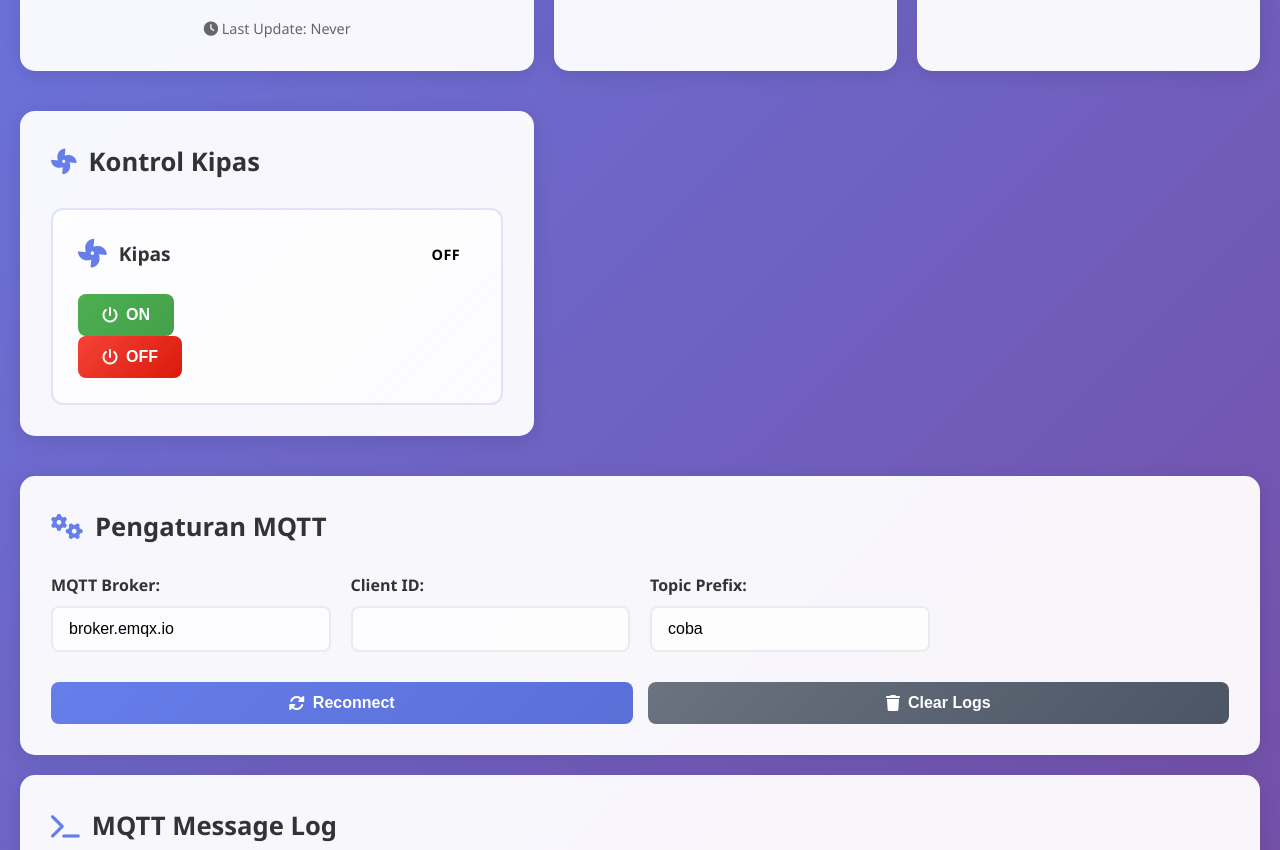
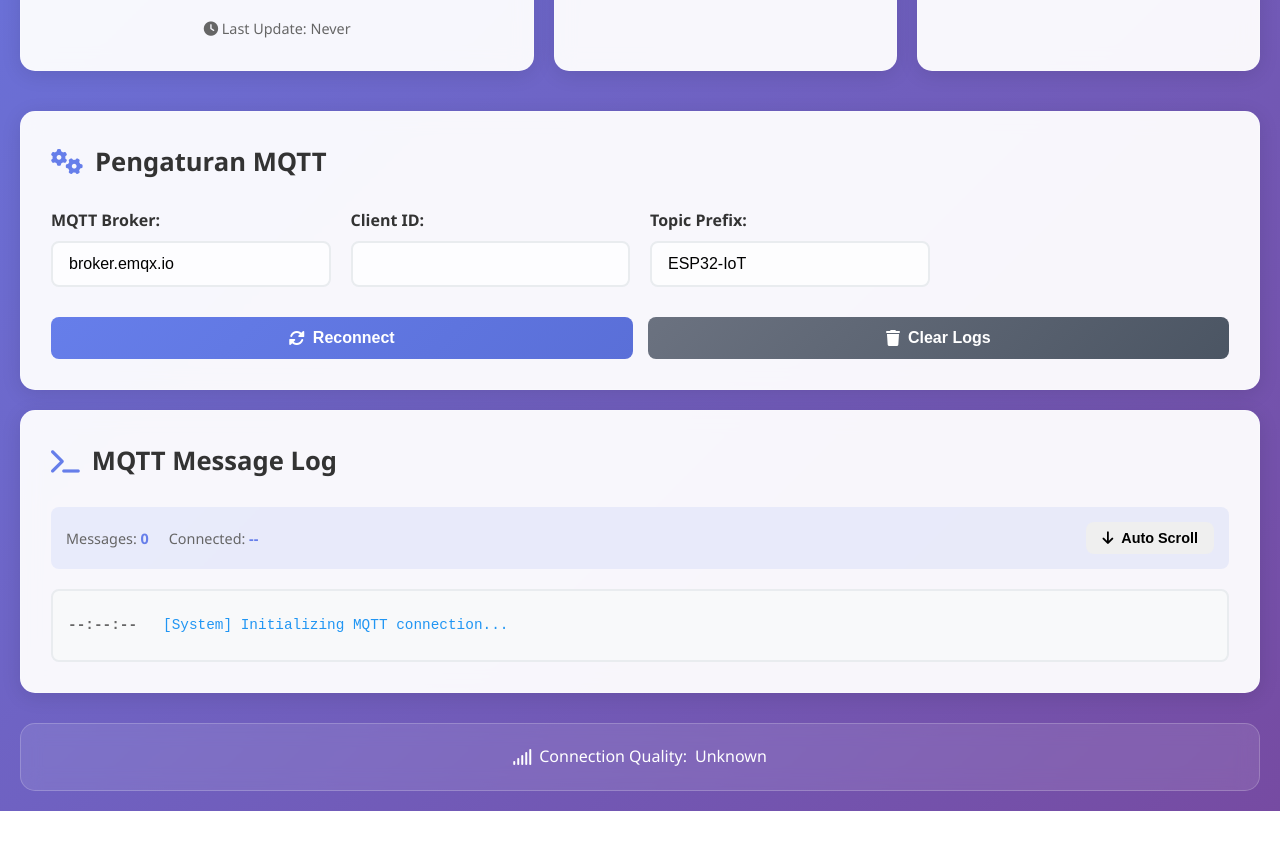
Before and after one commit to sridindapurwantii/monitoring-esp32, a plain HTML site: page index.html in a window 1280 px wide. Shown: the part 781-1631 px from the top of the page. After the commit the page ends 1592 px from the top, so only its background shows below. Drawn offline with Linux system fonts and the light colour scheme; a script that the page names is missing.

Commit message:
Update index.html

```diff
--- a/index.html
+++ b/index.html
@@ -88,27 +88,6 @@
                         </div>
                     </div>
                 </section>
-                <!-- Control Kipas Section -->
-                <section class="card control-section-card">
-                    <h2><i class="fas fa-fan"></i> Kontrol Kipas</h2>
-                    <div class="control-item">
-                        <div class="control-header">
-                            <div class="control-info">
-                                <i class="fas fa-fan control-icon"></i>
-                                <span class="control-label">Kipas</span>
-                            </div>
-                            <div class="status-badge" id="kipasStatus">OFF</div>
-                        </div>
-                        <div class="control-buttons">
-                            <button class="btn btn-on" onclick="sendMQTTCommand('kipas', 'ON')" id="kipasOn">
-                                <i class="fas fa-power-off"></i> ON
-                            </button>
-                            <button class="btn btn-off" onclick="sendMQTTCommand('kipas', 'OFF')" id="kipasOff">
-                                <i class="fas fa-power-off"></i> OFF
-                            </button>
-                        </div>
-                    </div>
-                </section>
             </div>
             <!-- MQTT Settings Section -->
             <section class="card settings-card">
@@ -124,7 +103,7 @@
                     </div>
                     <div class="setting-group">
                         <label for="topicPrefix">Topic Prefix:</label>
-                        <input type="text" id="topicPrefix" value="coba" onchange="updateTopicPrefix()">
+                        <input type="text" id="topicPrefix" value="ESP32-IoT" onchange="updateTopicPrefix()">
                     </div>
                     <div class="setting-actions">
                         <button class="btn btn-primary" onclick="reconnectMQTT()">
```
